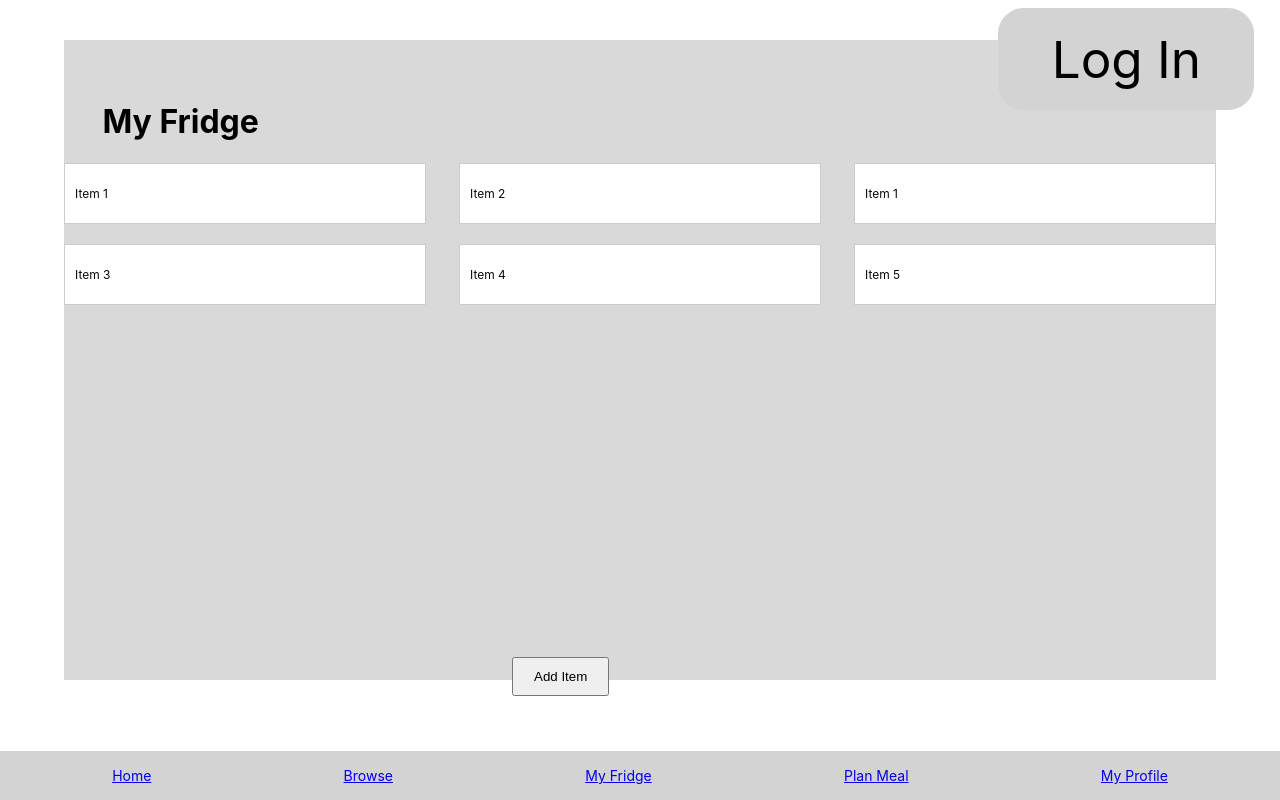
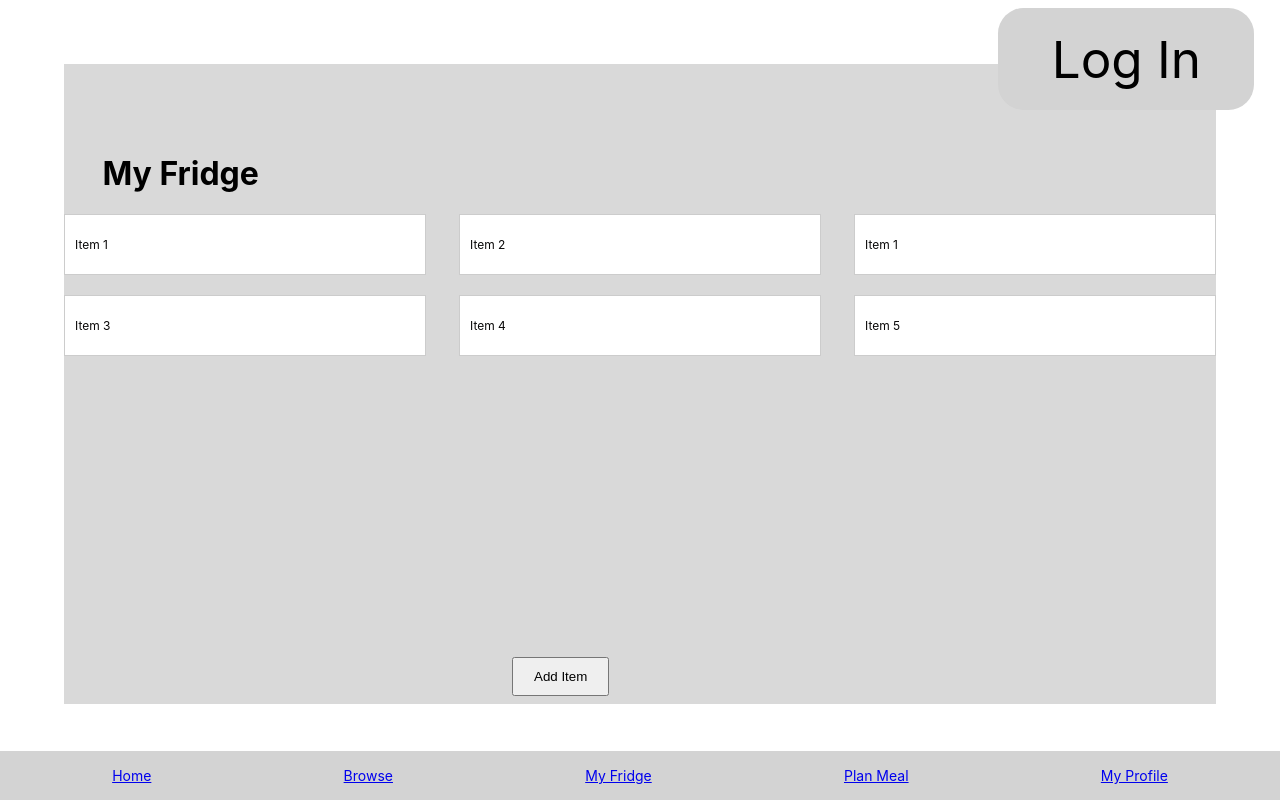
Before and after one commit to agiledev-students-fall2023/4-final-project-agile-architects-1, a React (Create React App) app in the folder front-end/: page /fridge in a window 1280 px wide. Built offline with nearby package versions, Linux system fonts and the light colour scheme.

Commit message:
Update MyFridge

```diff
--- a/front-end/src/routes/MyFridge.css
+++ b/front-end/src/routes/MyFridge.css
@@ -4,7 +4,7 @@
 
 .centered-rectangle {
   position: absolute;
-  top: 5%;
+  top: 8%;
   left: 5%;
   width: 90%;
   height: 80%;
@@ -17,7 +17,7 @@
 .header {
   color: black !important;
   margin-left: 8%;
-  margin-top: 8%;
+  margin-top: 12%;
   z-index: 0;
 }
 
```
